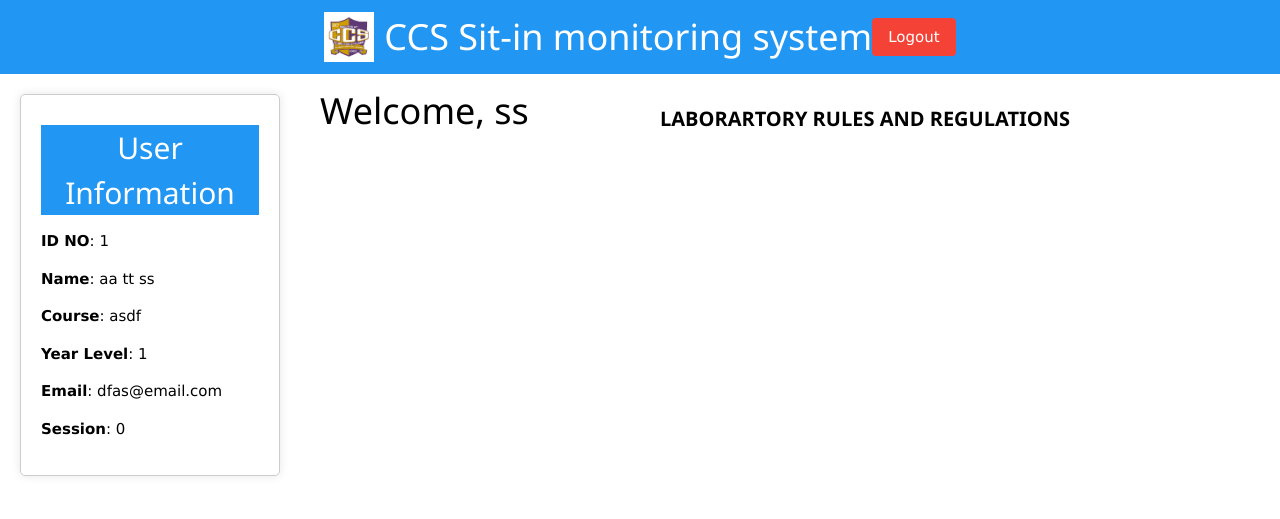
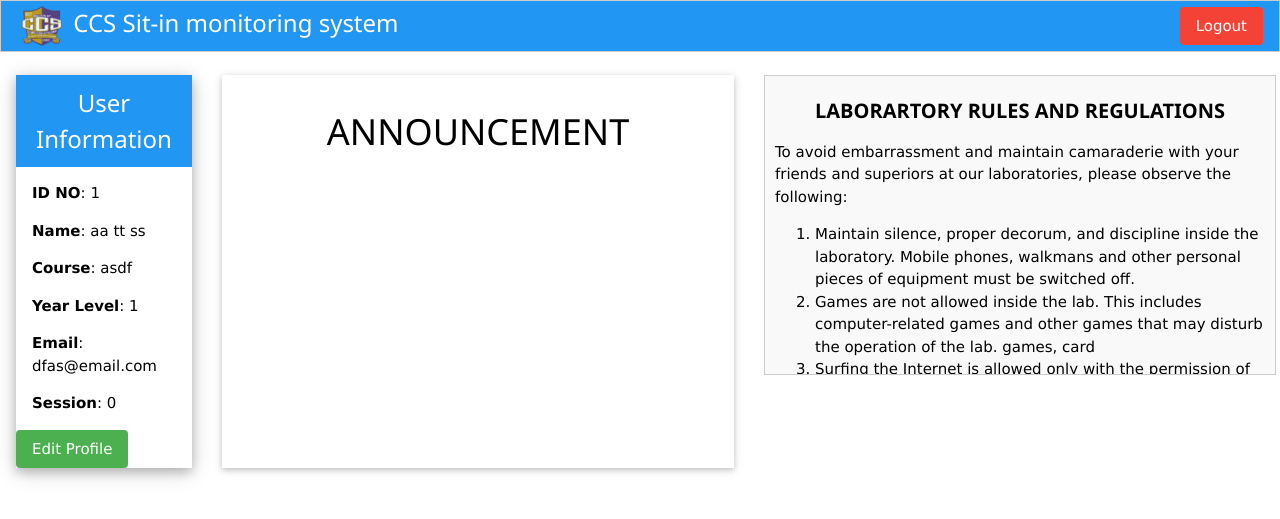
Before and after one commit to pctp04/CCS_SIT-IN_MONITORING_SYSTEM, a PHP site: page /dashboard.php in a window 1280 px wide. Shown: the top 519 px of the page. Run offline with PHP 8.4, Linux system fonts and the light colour scheme; a user stored in the database is signed in; data comes from the database, SQL or seed files in the repository.

Commit message:
Added Edit Function w/ lab rules

```diff
--- a/dashboard.php
+++ b/dashboard.php
@@ -5,6 +5,16 @@
     if (!isset($_SESSION['user_id'])) {
         header("Location: index.php");
         exit();
+    }
+
+    if (isset($_POST['editProfile'])) {
+        header("Location: editProfile.php");
+        exit();
+    }
+
+    if (isset($_SESSION['update_success'])) {
+        echo "<script type='text/javascript'>alert('Profile Updated Successfully!');</script>";
+        unset($_SESSION['update_success']);
     }
 
     $user_id = $_SESSION['user_id'];
@@ -35,20 +45,15 @@
 </head>
 <body>
     <!-- header -->
-    <div>
-        <div class="header-container w3-blue">
-            <img src="static/images/ccsLogo.png" alt="Logo" class="logo">
-            <h1 class="w3-left">CCS Sit-in monitoring system</h1>
-            <form action="dashboard.php" method="post" class="w3-right">
-                <input type="submit" name="logout" value="Logout" class="w3-button w3-red w3-round"> <br>
-            </form>
-        </div>
-    </div>
+    <?php include(__DIR__ . '\static\templates\header.php'); ?>
 
-    <!-- dashboard sa left -->
-    <div class="dashboard-container w3-quarter">
-        <div class="user-info-box">
-            <h2 class="w3-blue w3-center">User Information</h2>
+    <div class="dashboard-grid">
+        <!-- container for user information -->
+        <div class="w3-card-4 w3-margin-left">
+            <header class="w3-blue w3-center w3-container">
+                <h3>User Information</h3>
+            </header>
+            <div class="w3-container">
                 <p><b>ID NO</b>: <?php echo htmlspecialchars($user['IDNO']); ?></p>
                 <p><b>Name</b>: <?php echo htmlspecialchars($user['FIRSTNAME'] . ' ' . $user['MIDDLENAME'] . ' ' . $user['LASTNAME']); ?></p>
                 <p><b>Course</b>: <?php echo htmlspecialchars($user['COURSE']); ?></p>
@@ -56,29 +61,55 @@
                 <p><b>Email</b>: <?php echo htmlspecialchars($user['EMAIL']); ?></p>
                 <p><b>Session</b>: <?php echo htmlspecialchars($user['SESSION']); ?></p>
             </div>
+            <footer>
+                <form action="dashboard.php" method="post">
+                    <input type="submit" name="editProfile" value="Edit Profile" class="w3-button w3-green w3-round">
+            </footer>
         </div>
 
-    <!-- dashboard sa left -->
-    <div class="main-content w3-quarter">
-            <h1>Welcome, <?php echo htmlspecialchars($_SESSION['user_name']); ?></h1>
+        <!-- container for  -->
+        <div class="announcement-container w3-card">
+            <header class="w3-center w3-container">
+                <h1> ANNOUNCEMENT </h1>
+            </header>
                 <!-- Add more content here -->
         </div>
 
         <!-- lab rules -->
-    <div class="dashboard-container w3-half">
+        <div class="dashboard-container">
             <div class="lab-rules-box">
                 <h4 class="w3-center"><b>LABORARTORY RULES AND REGULATIONS</b></h4>
-            <!-- Add more content here -->
+                <p>To avoid embarrassment and maintain camaraderie with your friends and superiors at our laboratories, please observe the following:</p>
+                <ol>
+                    <li>Maintain silence, proper decorum, and discipline inside the laboratory. Mobile phones, walkmans and other personal pieces of equipment must be switched off.</li>
+                    <li>Games are not allowed inside the lab. This includes computer-related games and other games that may disturb the operation of the lab. games, card</li>
+                    <li>Surfing the Internet is allowed only with the permission of the instructor. Downloading and installing of software are strictly prohibited.</li>
+                    <li>Getting access to other websites not related to the course (especially pornographic and illicit sites) is strictly prohibited.</li>
+                    <li>Deleting computer files and changing the set-up of the computer is a major offense.</li>
+                    <li>Observe computer time usage carefully. A fifteen-minute allowance is given for each use. Otherwise, the unit will be given to those who wish to "sit-in".
+                    </li>
+                    <li>Observe proper decorum while inside the laboratory.</li>
+                    <ul>
+                        <li>Do not get inside the lab unless the instructor is present.</li>
+                        <li>All bags, knapsacks, and the likes must be deposited at the counter.</li>
+                        <li>Follow the seating arrangement of your instructor.</li>
+                        <li>At the end of class, all software programs must be closed.</li>
+                        <li>Return all chairs to their proper places after using.</li>
+                    </ul>
+                    <li>Chewing gum, eating, drinking, smoking, and other forms of vandalism are prohibited inside the lab.
+                    </li>
+                    <li>Anyone causing a continual disturbance will be asked to leave the lab. Acts or gestures offensive to the members of the community, including public display of physical intimacy, are not tolerated.</li>
+                    <li>Persons exhibiting hostile or threatening behavior such as yelling, swearing, or disregarding requests made by lab personnel will be asked to leave the lab.</li>
+                    <li>For serious offense, the lab personnel may call the Civil Security Office (CSU) for assistance.</li>
+                    <li>Any technical problem or difficulty must be addressed to the laboratory supervisor, student assistant or instructor immediately.</li>
+                </ol>
+                <h4>DISCIPLINARY ACTION</h4>
+                <ol>
+                    <li>First Offense - The Head or the Dean or OIC recommends to the Guidance Center for a suspension from classes for each offender.</li>
+                    <li>Second and Subsequent Offenses - A recommendation for a heavier sanction will be endorsed to the Guidance Center.</li>
+                </ol>
+            </div>
         </div>
     </div>
 </body>
 </html>
-
-<?php
-    if (isset($_POST['logout'])) {
-        session_destroy();
-        echo "<script type='text/javascript'>alert('logged out');</script>";
-        header("Location: index.php");
-        exit();
-    }
-?>
--- a/static/css/style.css
+++ b/static/css/style.css
@@ -39,26 +39,34 @@
     justify-content: center;
 }
 
-.header-container .logo {
-    max-height: 50px;
-    margin-right: 10px;
-}
-
-.dashboard-container {
+.rules-container {
     display: flex;
     align-items: flex-start;
     padding: 20px;
+    flex: 0 1 auto;
 }
 
-.user-info-box {
-    border: 1px solid #ccc;
+.announcement-container {
     padding: 20px;
-    border-radius: 5px;
-    box-shadow: 0 0 10px rgba(0, 0, 0, 0.1);
-    width: 300px;
-    margin-right: 20px;
+    flex: 0 1 auto;
 }
 
-.main-content {
-    flex-grow: 1;
+.header-logo {
+    width: 50px;
+    height: 50px;
+    opacity: 0.9;
 }
+
+.lab-rules-box {
+    border: 1px solid #ccc;
+    padding: 10px;
+    height: 300px;
+    overflow-y: auto;
+    background-color: #f9f9f9;
+}
+
+.dashboard-grid {
+    display: grid;
+    grid-template-columns: 15% 40% 40%; /* Adjust column widths as needed */
+    gap: 30px; /* Adjust gap between columns */
+}
--- /dev/null
+++ b/static/templates/header.php
@@ -0,0 +1,23 @@
+<?php
+include("database.php");
+
+mysqli_close($conn);
+?>
+
+<!DOCTYPE html>
+<html lang="en">
+<body>
+    <div>
+        <div class="w3-container w3-border w3-blue header-container">
+            <h3 style="margin: 0;">
+                <img src="static/images/ccsLogo.png" alt="CSSLogo" class="header-logo">
+                CCS Sit-in monitoring system
+            </h3>
+            <form action="logout.php" method="post" style="margin-left: auto">
+                <input type="submit" name="logout" value="Logout" class="w3-button w3-red w3-round">
+            </form>
+        </div>
+    </div>
+    <br>
+</body>
+</html>
```
Also changed, not shown: editProfile.php (added, +123 -0 lines), static/templates/logout.php (added, +7 -0 lines), static/images/ccsLogo.png. Lines whose indentation alone changed are shown as unchanged.
